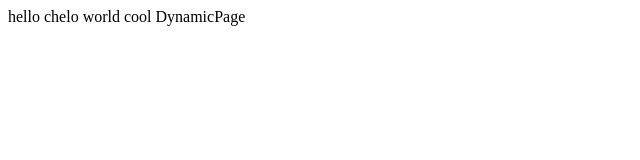
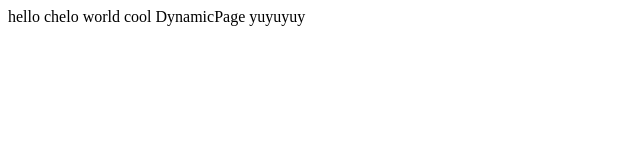
Before and after one commit to sohail20/subdomain2, a Next.js app: page /dynamic in a window 1280 px wide. Shown: the top 160 px of the page, without its empty margins (0-640 px from the left). Built offline with nearby package versions, Linux system fonts and the light colour scheme.

Commit message:
Update dynamic.js

```diff
--- a/pages/dynamic.js
+++ b/pages/dynamic.js
@@ -5,6 +5,7 @@ function DynamicPage({ subdomain }) {
         <div>
             hello chelo world cool
             DynamicPage {subdomain}
+            yuyuyuy
         </div>
     );
 }
```
